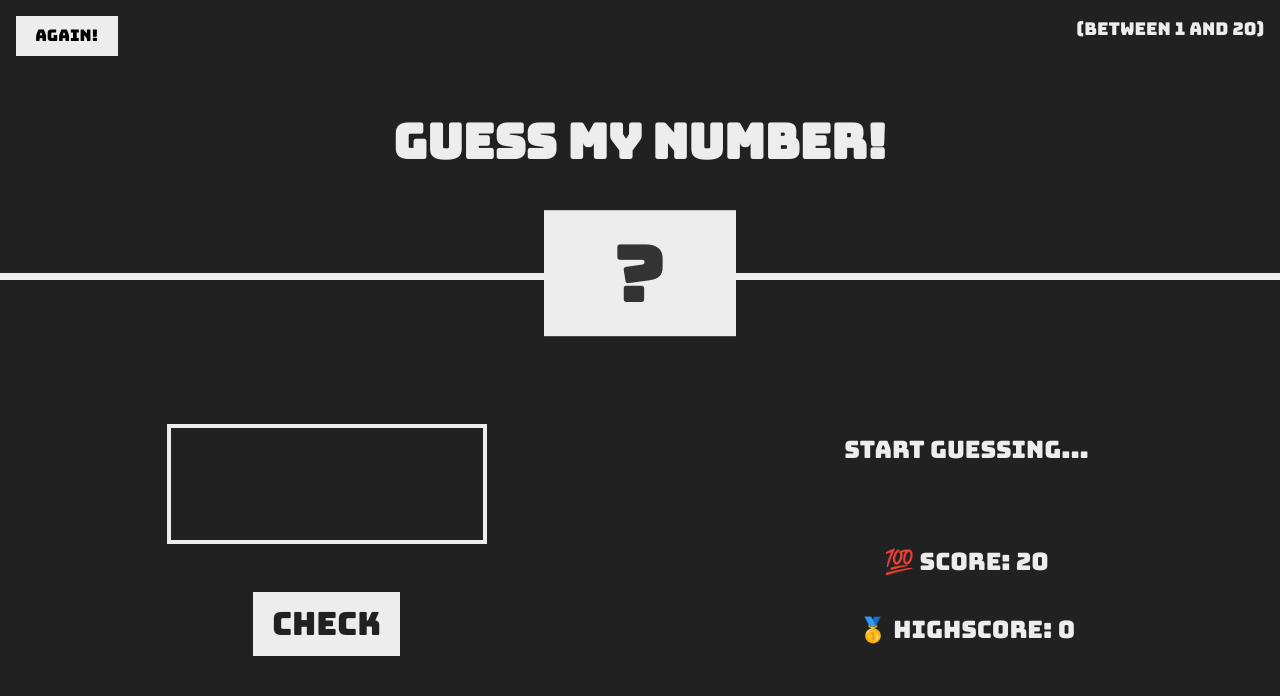
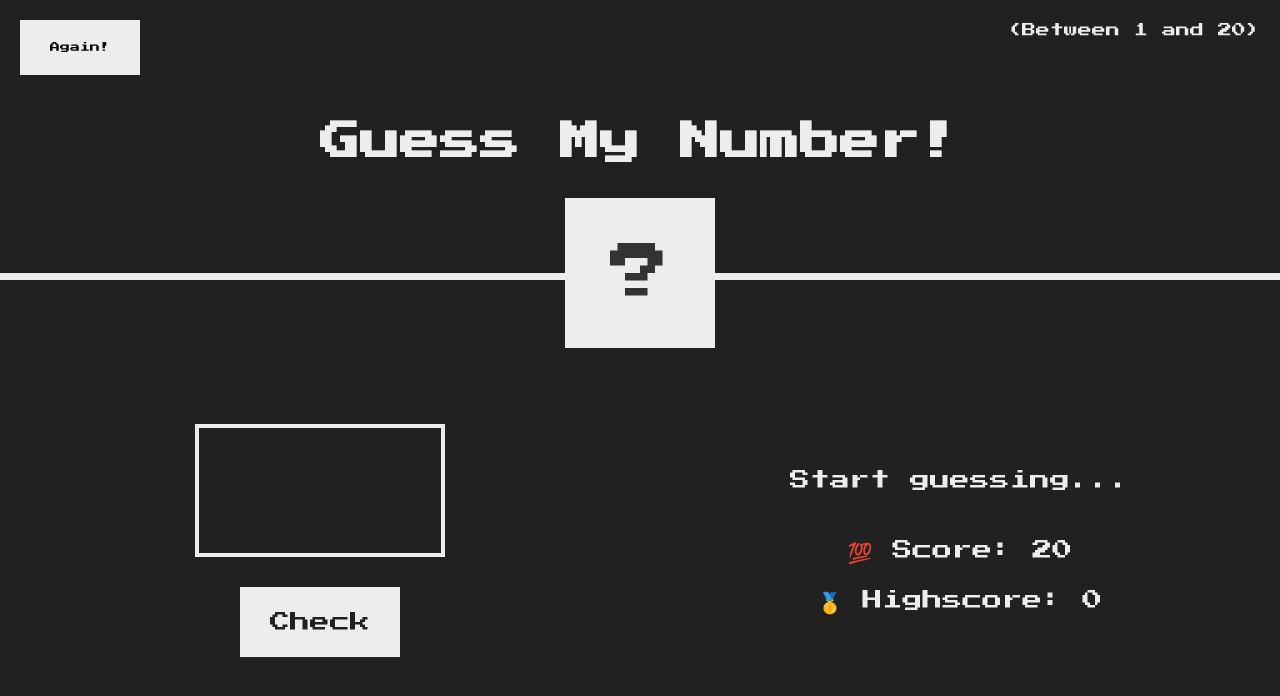
Before and after one commit to azenetesc/guess-my-number, a plain HTML site: page index.html in a window 1280 px wide. Drawn offline with Linux system fonts and the light colour scheme.

Commit message:
fix font

```diff
--- a/sass/abstracts/_variables.scss
+++ b/sass/abstracts/_variables.scss
@@ -1,4 +1,4 @@
-@import url("https://fonts.googleapis.com/css2?family=Bungee&display=swap");
+@import url("https://fonts.googleapis.com/css?family=Press+Start+2P&display=swap");
 
 :root {
   --clr-dark-bg: hsl(0, 0%, 13%); //color btn #222
@@ -6,5 +6,5 @@
   --clr-light-gray: hsl(0, 0%, 80%); // #ccc
   --clr-dark-gray: hsl(0, 0%, 20%); // #333
 
-  --ff-body: "Bungee", cursive;
+  --ff-body: "Press Start 2P", sans-serif;
 }
--- a/sass/base/_base.scss
+++ b/sass/base/_base.scss
@@ -9,17 +9,17 @@ main {
   .guess {
     background: none;
     border: 4px solid var(--clr-soft-white);
-    padding: 2rem;
-    width: 20rem;
+    padding: 2.5rem;
+    width: 25rem;
     display: block;
     margin-bottom: 3rem;
   }
   .left {
-    width: 50rem;
+    width: 52rem;
     @include flex-column(center, center);
   }
   .right {
-    width: 48rem;
+    width: 52rem;
     .message {
       margin-bottom: 4rem;
       height: 3rem;
--- a/sass/base/_typography.scss
+++ b/sass/base/_typography.scss
@@ -1,3 +1,7 @@
+html {
+  font-size: 62.5%;
+}
+
 body {
   font-family: var(--ff-body);
   color: var(--clr-soft-white);
@@ -6,13 +10,13 @@ body {
 
 header {
   h1 {
-    font-size: 3rem;
+    font-size: 4rem;
   }
   .between {
-    font-size: 1.1rem;
+    font-size: 1.4rem;
   }
   .number {
-    font-size: 5rem;
+    font-size: 6rem;
     color: var(--clr-dark-gray);
   }
 }
@@ -20,15 +24,17 @@ header {
 main {
   color: var(--clr-soft-white);
   .guess {
-    font-size: 2rem;
+    font-size: 5rem;
     color: inherit;
     text-align: center;
+    font-family: inherit;
   }
   .right {
-    font-size: 1.5rem;
+    font-size: 2rem;
   }
   .btn {
     font-size: 2rem;
     color: var(--clr-dark-bg);
+    font-family: inherit;
   }
 }
--- a/sass/components/_buttons.scss
+++ b/sass/components/_buttons.scss
@@ -1,15 +1,15 @@
 header {
   .again {
     position: absolute;
-    top: 1rem;
-    left: 1rem;
+    top: 2rem;
+    left: 2rem;
   }
 }
 
 .btn {
   border: none;
   background-color: var(--clr-soft-white);
-  padding: 0.5rem 1.2rem;
+  padding: 2rem 3rem;
   cursor: pointer;
   &:hover {
     background-color: var(--clr-light-gray);
--- a/sass/layout/_header.scss
+++ b/sass/layout/_header.scss
@@ -11,13 +11,13 @@ header {
   }
   .between {
     position: absolute;
-    top: 1rem;
-    right: 1rem;
+    top: 2rem;
+    right: 2rem;
   }
   .number {
     background: var(--clr-soft-white);
-    width: 12rem;
-    padding: 0.2rem 0rem;
+    width: 15rem;
+    padding: 3rem 0rem;
     position: absolute;
     bottom: 0;
     left: 50%;
```
Also changed, not shown: dist/css/main.css, 1 other file.
